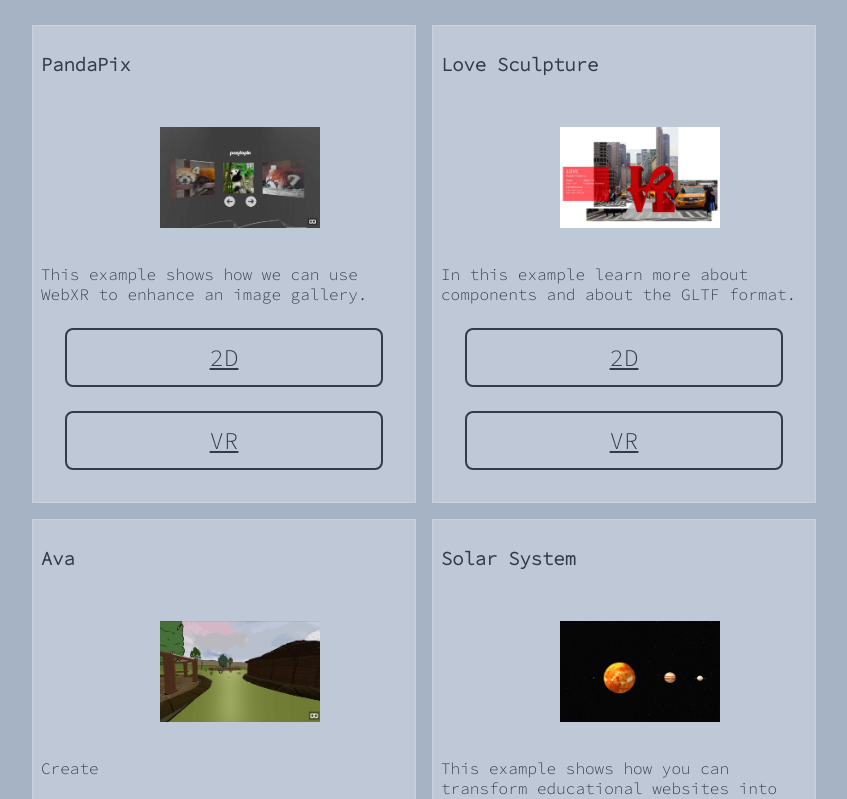
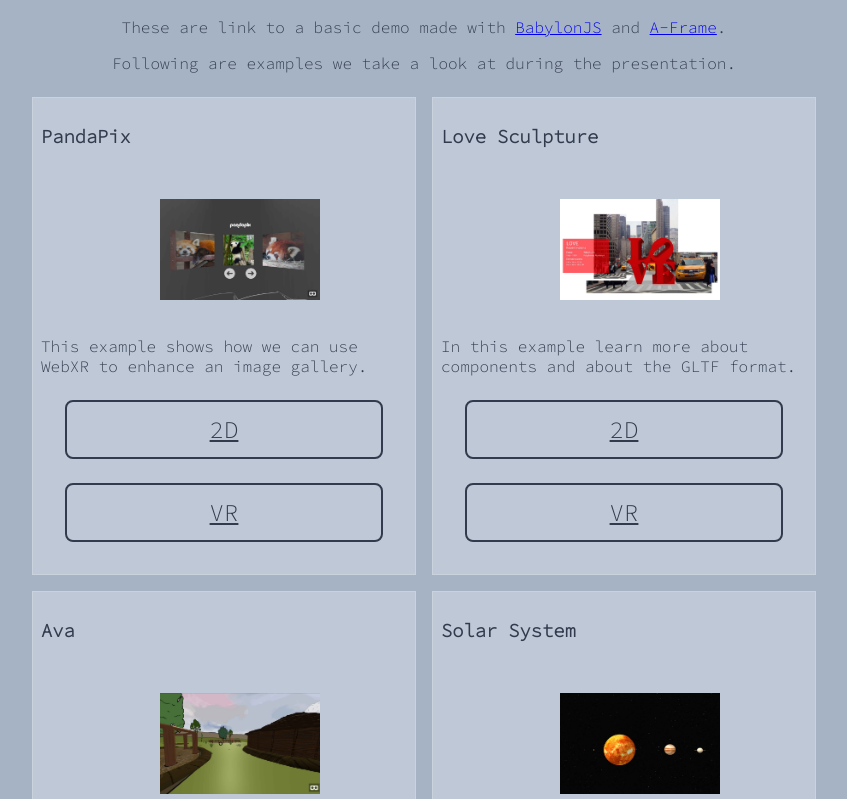
Before and after one commit to SamsungInternet/fsf-xr, a plain HTML site: page index.html in a window 1280 px wide. Shown: the part 222-1021 px from the top of the page, without its empty margins (216-1063 px from the left). Drawn offline with Linux system fonts and the light colour scheme.

Commit message:
adds basic examples to examples page

```diff
--- a/index.html
+++ b/index.html
@@ -14,9 +14,10 @@
           <img src="imgs/fsf-logo.svg" class="fsf-logo">
           <h1>WebXR, if X = how?</h1>
           <h2>Indira Knight, Diego Gonz&aacute;lez</h2>
+          <p>These are link to a basic demo made with <a href="./basic/babylonjs.html">BabylonJS</a> and <a href="basic/aframe.html">A-Frame</a>.</p>
+          <p>Following are examples we take a look at during the presentation.</p>
         </div>
         <div class="content">
-
             <div class="card">
                 <div class="example-title"><h3>PandaPix</h3></div>
                 <div class="example-image"><img src="imgs/ss1.jpg" class="example-image"></div>
@@ -33,7 +34,7 @@
             <div class="card">
                 <div class="example-title"><h3>Ava</h3></div>
                 <div class="example-image"><img src="imgs/ss3.jpg" class="example-image"></div>
-                <div class="example-descrip">Create</div>
+                <div class="example-descrip">Create virtual spaces with PNG images you already have on your website. Be sure to check </div>
                 <div class="format"><a href="https://samsunginter.net/ava/info.html" class="btnFormat">2D</a><a href="https://samsunginter.net/ava/" class="btnFormat">VR</a></div>
             </div>
             <div class="card">
--- a/styles/style.css
+++ b/styles/style.css
@@ -12,7 +12,7 @@ body{
   background-image: url('../imgs/fsf-bg.gif');
   background-repeat: repeat-x;
   background-position: center bottom;
-  background-size: 60%;
+  background-size: 40%;
 }
 
 h1, h2{
@@ -38,7 +38,7 @@ h1, h2{
 }
 
 .header{
-
+  text-align: center;
 }
 
 .page-area{
```
